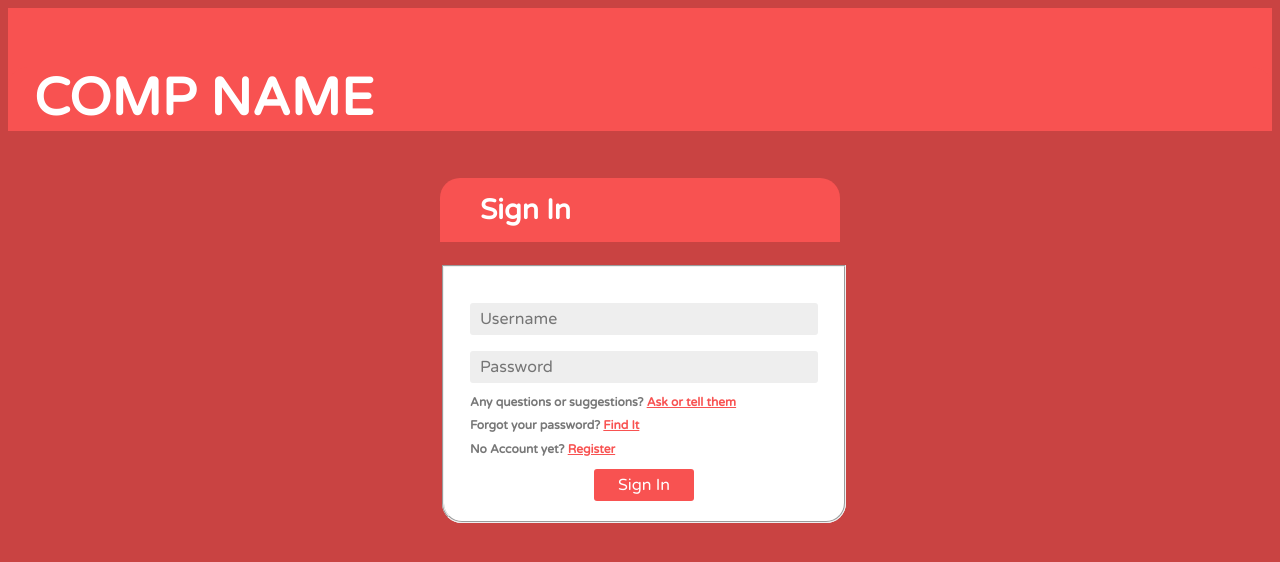
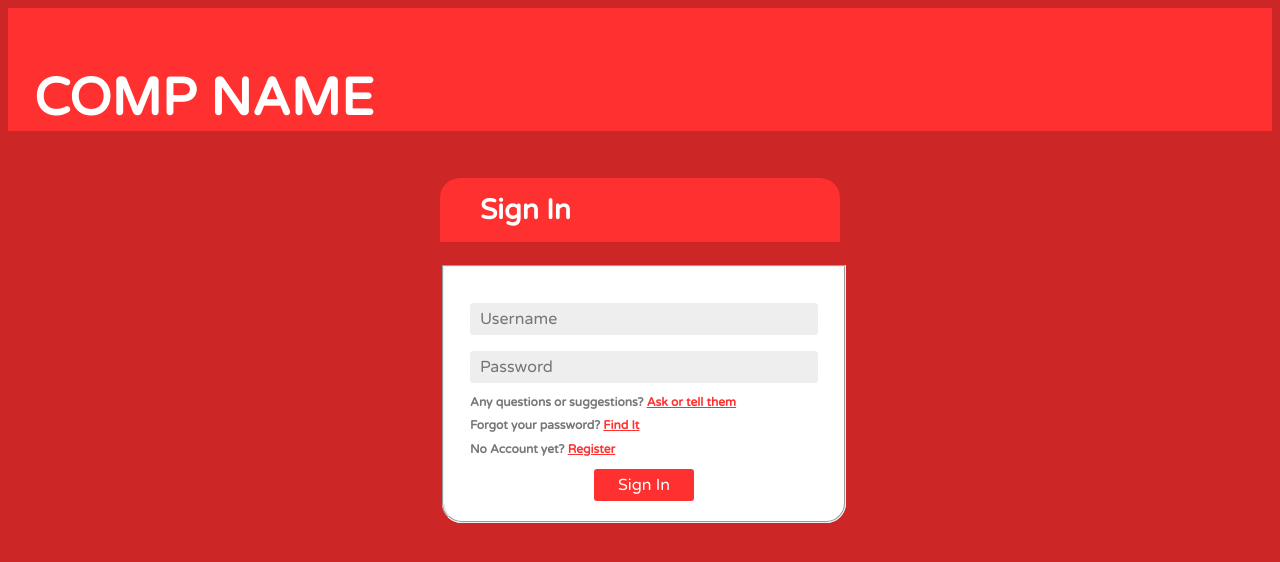
Before and after one commit to DIDIx13/PHPAuth, a PHP site: page /index.php in a window 1280 px wide. Shown: the top 562 px of the page. Run offline with PHP 8.4, Linux system fonts and the light colour scheme; some libraries are stand-ins or nearby versions.

Commit message:
updated red
updated the red login system

```diff
--- a/login system - red/style.css
+++ b/login system - red/style.css
@@ -19,13 +19,13 @@
 }
 
 /* ---------- GENERAL ---------- */
-a:link{color:#f85251;}
-a:visited{color:#f85251;}
-a:hover{color:#f85251;}
-a:active{color:#f85251;}
+a:link{color:#FF3030;}
+a:visited{color:#FF3030;}
+a:hover{color:#FF3030;}
+a:active{color:#FF3030;}
 
 body {
-	background-color: #C94342;
+	background-color: #CC2626;
 	color: #297ACC;
 	font-family: "Varela Round", Arial, Helvetica, sans-serif;
 	font-size: 16px;
@@ -60,7 +60,7 @@ button{
 
 /* ---------- LOGIN ---------- */
 h1{
-	background-color: #f85251;
+	background-color: #FF3030;
 	-webkit-border-radius: 20px 20px 0 0;
 	-moz-border-radius: 20px 20px 0 0;
 	border-radius: 20px 20px 0 0;
@@ -79,7 +79,7 @@ h3{
 }
 
 #header {
-	background-color:#f85251;
+	background-color:#FF3030;
 	height:120px;
 	text-align: left;
 }
@@ -97,7 +97,7 @@ h3{
 }
 
 #login h2 {
-	background-color: #f85251;
+	background-color: #FF3030;
 	-webkit-border-radius: 20px 20px 0 0;
 	-moz-border-radius: 20px 20px 0 0;
 	border-radius: 20px 20px 0 0;
@@ -162,7 +162,7 @@ h3{
 }
 
 #login fieldset input[type="button"] {
-	background-color: #f85251;
+	background-color: #FF3030;
 	color: #fff;
 	display: block;
 	margin: 0 auto;
@@ -171,7 +171,7 @@ h3{
 }
 
 #login fieldset input[type="button"]:hover {
-	background-color: #f85251;
+	background-color: #FF3030;
 }
 
 #login fieldset button {
@@ -188,7 +188,7 @@ h3{
 }
 
 #login fieldset button{
-	background-color: #f85251;
+	background-color: #FF3030;
 	color: #fff;
 	display: block;
 	margin: 0 auto;
@@ -197,5 +197,5 @@ h3{
 }
 
 #login fieldset button:hover {
-	background-color: #f85251;
+	background-color: #FF3030;
 }
```
